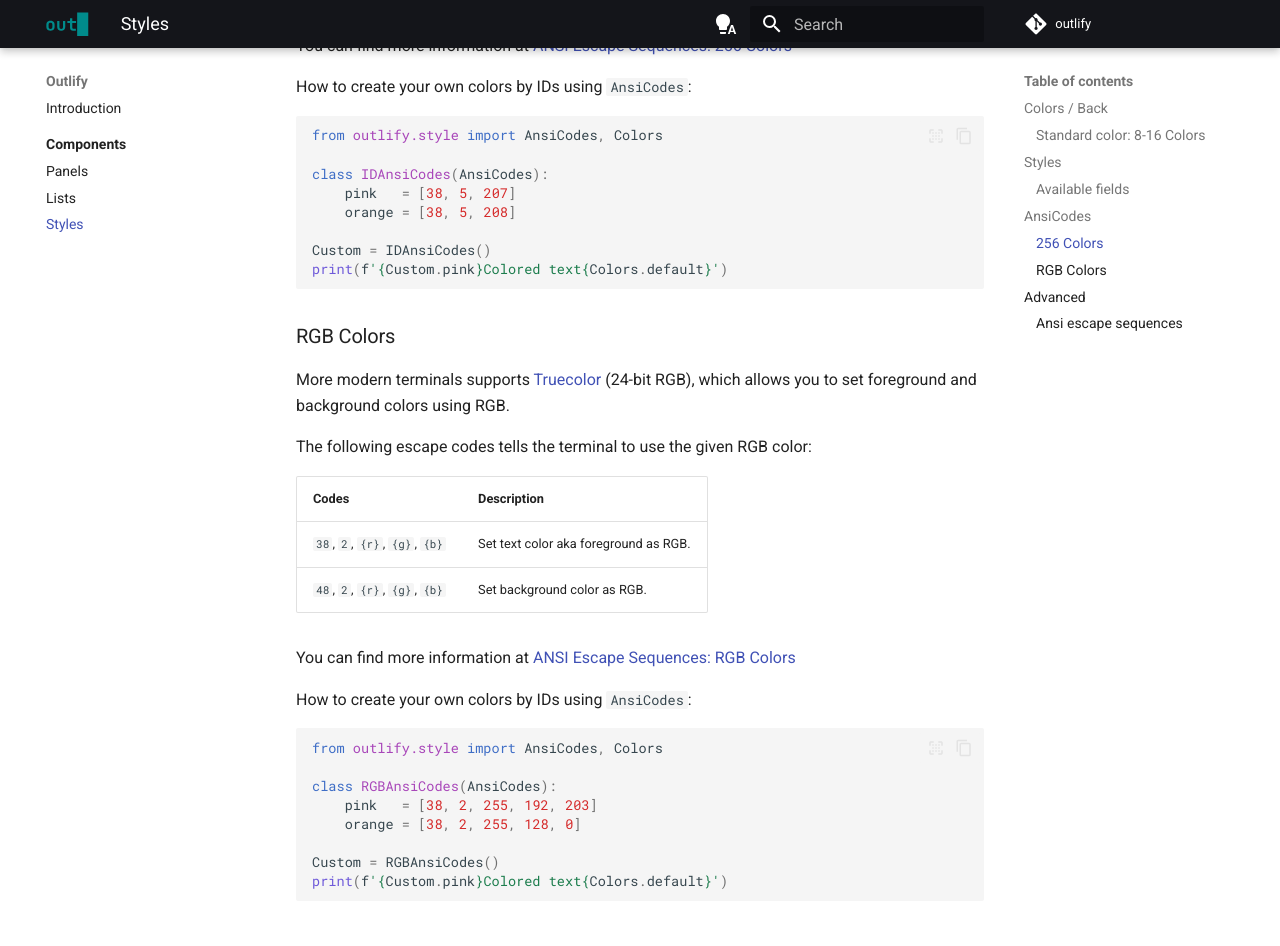
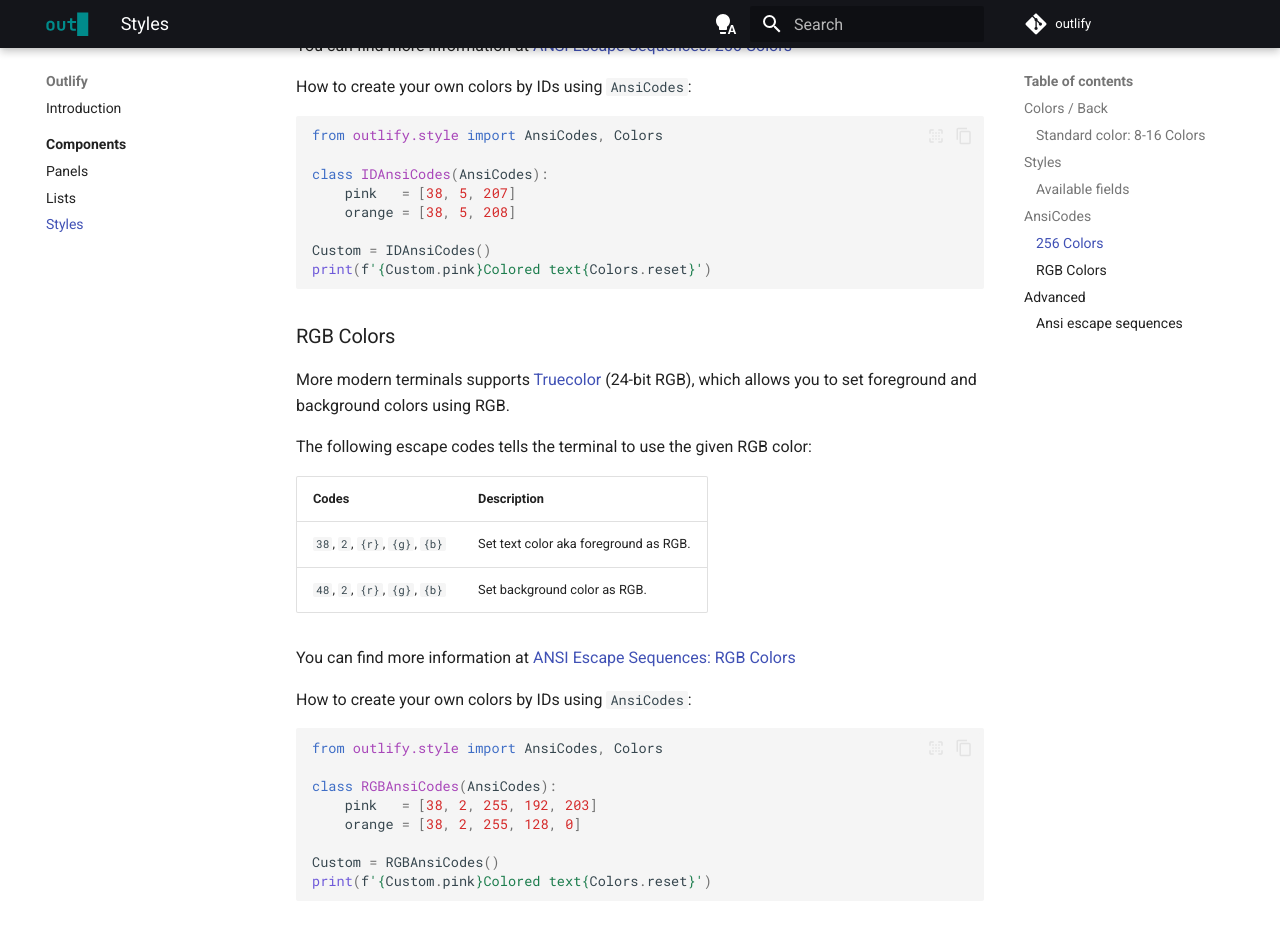
Before and after one commit to k1shk1n/outlify, an MkDocs documentation site: the page built from docs/components/style.md, in a window 1280 px wide and 1400 px high, scrolled down 3036 px. Shown: the top 946 px of the window. Built offline with MkDocs 1.6.1 and Material for MkDocs 9.7.7, drawn with Linux system fonts in a browser that asks for light colours; comment, search, counter and statistics services are not loaded; the version menu is left out.

Commit message:
fix docs

````diff
--- a/docs/components/style.md
+++ b/docs/components/style.md
@@ -100,7 +100,7 @@ class IDAnsiCodes(AnsiCodes):
     orange = [38, 5, 208]
 
 Custom = IDAnsiCodes()
-print(f'{Custom.pink}Colored text{Colors.default}')
+print(f'{Custom.pink}Colored text{Colors.reset}')
 ```
 
 ### RGB Colors
@@ -125,7 +125,7 @@ class RGBAnsiCodes(AnsiCodes):
     orange = [38, 2, 255, 128, 0]
 
 Custom = RGBAnsiCodes()
-print(f'{Custom.pink}Colored text{Colors.default}')
+print(f'{Custom.pink}Colored text{Colors.reset}')
 ```
 
 ## Advanced
````
